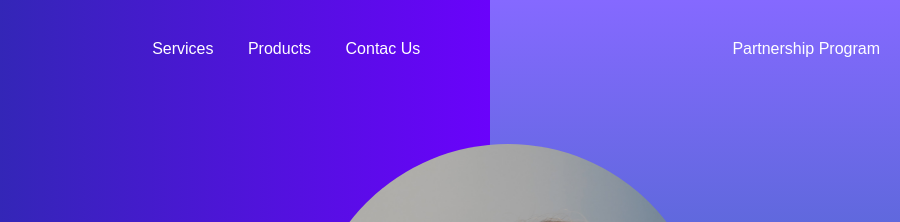
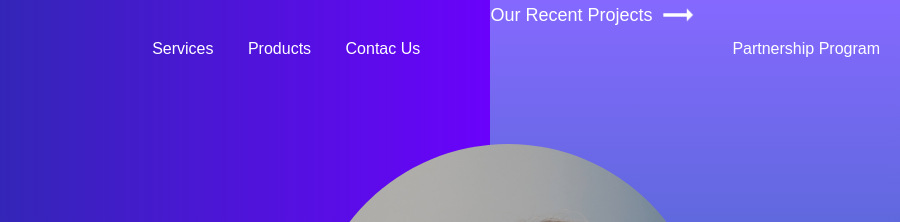
Before and after one commit to fmfahath/Studio_landing_page, a plain HTML site: page index.html in a window 1280 px wide. Shown: the top 222 px of the page, 380-1280 px from the left. Drawn offline with Linux system fonts and the light colour scheme.

Commit message:
side-bar: phase-2

```diff
--- a/index.html
+++ b/index.html
@@ -35,7 +35,7 @@
 
         <!-- side-bar -->
         <div class="side-bar">
-
+            <a href="#">Our Recent Projects<img src="images/arrow.png" alt=""></a>
         </div>
     </div>
 </body>
--- a/style.css
+++ b/style.css
@@ -101,3 +101,16 @@ nav a{
     background: linear-gradient(#8569ff, #006786);
     z-index: 1;
 }
+.side-bar a{
+    color: #fff;
+    text-decoration: none;
+    display: flex;
+    align-items: center;
+    font-size: 18px;
+}
+
+.side-bar a img  {
+    height: 30px;
+    margin-left: 20px;
+    transform: rotate(-90deg);
+}
```
